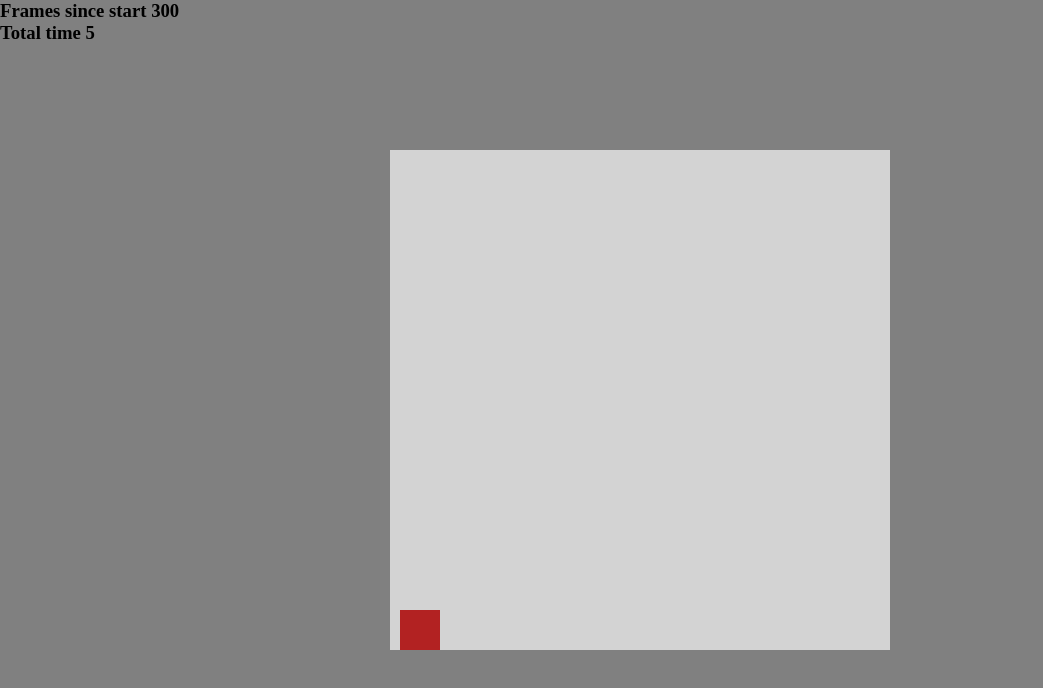
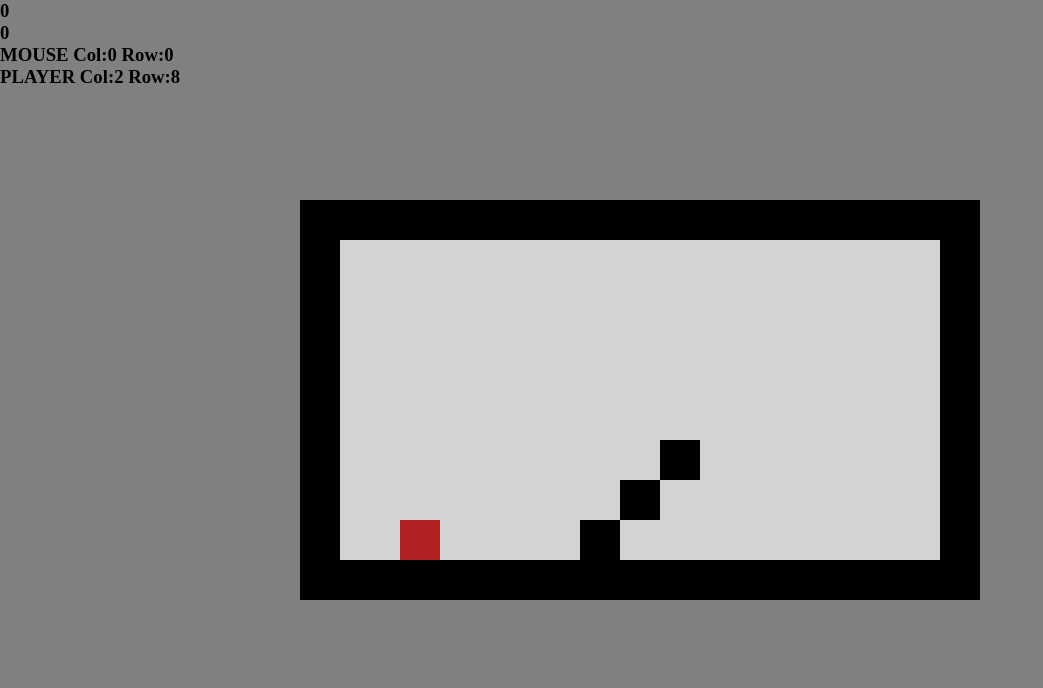
Before and after one commit to lkatkus/Personal-JS-7-Platformer, a plain HTML site: page index.html in a window 1280 px wide. Shown: the whole page, without its empty margins (0-1043 px from the left). Drawn offline with Linux system fonts and the light colour scheme.

Commit message:
Basic collisions

```diff
--- a/index.html
+++ b/index.html
@@ -16,6 +16,14 @@
             <div class="infoContainer">
                 <h3 id="currentFrame">0</h3>
                 <h3 id="currentTime">0</h3>
+                <h3>
+                    MOUSE Col:<span id="mouseCol">0</span>
+                    Row:<span id="mouseRow">0</span>
+                </h3>
+                <h3>
+                    PLAYER Col:<span id="playerCol">0</span>
+                    Row:<span id="playerRow">0</span>
+                </h3>
             </div>
 
             <canvas id="canvas"></canvas>
--- a/js/script.js
+++ b/js/script.js
@@ -15,9 +15,39 @@ function init(){
     const FPS = 60;
     var currentFrame = 0;
 
+    // WORLD SIZE PARAMETERS
+    const TILE_SIZE = 40;
+    const WORLD_COLS = 17;
+    const WORLD_ROWS = 10;
+
     // CANVAS SETUP
-    canvas.width = 500;
-    canvas.height = 500;
+    canvas.width = TILE_SIZE * WORLD_COLS;
+    canvas.height = TILE_SIZE * WORLD_ROWS;
+
+    // LEVEL LAYOUT
+    var levelLayout = [
+        [1, 1, 1, 1, 1, 1, 1, 1, 1, 1, 1, 1, 1, 1, 1, 1, 1],
+        [1, 0, 0, 0, 0, 0, 0, 0, 0, 0, 0, 0, 0, 0, 0, 0, 1],
+        [1, 0, 0, 0, 0, 0, 0, 0, 0, 0, 0, 0, 0, 0, 0, 0, 1],
+        [1, 0, 0, 0, 0, 0, 0, 0, 0, 0, 0, 0, 0, 0, 0, 0, 1],
+        [1, 0, 0, 0, 0, 0, 0, 0, 0, 0, 0, 0, 0, 0, 0, 0, 1],
+        [1, 0, 0, 0, 0, 0, 0, 0, 0, 0, 0, 0, 0, 0, 0, 0, 1],
+        [1, 0, 0, 0, 0, 0, 0, 0, 0, 1, 0, 0, 0, 0, 0, 0, 1],
+        [1, 0, 0, 0, 0, 0, 0, 0, 1, 0, 0, 0, 0, 0, 0, 0, 1],
+        [1, 0, 0, 0, 0, 0, 0, 1, 0, 0, 0, 0, 0, 0, 0, 0, 1],
+        [1, 1, 1, 1, 1, 1, 1, 1, 1, 1, 1, 1, 1, 1, 1, 1, 1]
+    ];
+
+    function makeWorld(){
+        ctx.fillStyle = "black";
+        for(let i = 0; i < levelLayout.length; i++){
+            for(let j = 0; j < levelLayout[i].length; j++){
+                if(levelLayout[i][j] == 1){
+                    ctx.fillRect(j*TILE_SIZE,i*TILE_SIZE,TILE_SIZE,TILE_SIZE);
+                }
+            }
+        }
+    }
 
     // INTERVAL HANDLING
     var myAnimationInterval;
@@ -28,16 +58,21 @@ function init(){
     // PLAYER OBJECT
     function PlayerObj(){
         // APPEARANCE
-        this.width = 40;
-        this.height = 40;
+        this.width = TILE_SIZE;
+        this.height = TILE_SIZE;
 
         // POSITION
-        this.x = 10;
-        this.y = canvas.height;
+        // ACTUAL COORDINATES
+        this.x = 100;
+        this.y = 200;
+
+        // GRID COORDINATES
+        this.playerCol;
+        this.playerRow;
 
         // MOVEMENT SPEED
-        this.speedX = 20;
-        this.speedY = 20;
+        this.speedX = 10;
+        this.speedY = 10;
         this.jumpHeight = 200;
 
         // LEFT - RIGHT
@@ -46,8 +81,8 @@ function init(){
 
         // JUMPING
         this.jumping = false;
-        this.falling = false;
-        this.grounded = true;
+        this.falling = true;
+        this.grounded = false;
 
         this.playerImg = new Image();
     }
@@ -61,38 +96,78 @@ function init(){
 
     // PLAYER OBJECT - MOVEMENT FUNCTION
     PlayerObj.prototype.move = function(){
+
         // MOVING LEFT
         if(this.left){
-            if(this.x < 0){
-                this.x = 0;
+            if(levelLayout[this.playerRow][this.playerCol] == 1){
+                this.x = this.x;
             }else{
                 this.x -= this.speedX;
+
+                // CHECK BOTTOM
+                if(!this.jumping){
+                    if(levelLayout[this.playerRow+1][this.playerCol] == 1){
+                        this.falling = false;
+                    }else{
+                        this.falling = true;
+                    }
+                }
             }
+
         // MOVING RIGHT
         }else if(this.right){
-            if(this.x + this.width > canvas.width){
-                this.x = canvas.width - this.width;
+
+            if(levelLayout[this.playerRow][this.playerCol+1] == 1){
+                this.x = this.x;
             }else{
                 this.x += this.speedX;
+                // CHECK BOTTOM
+                if(!this.jumping){
+                    if(levelLayout[this.playerRow][this.playerCol] == 1){
+                        this.falling = false;
+                    }else{
+                        this.falling = true;
+                    }
+                }
             }
+
         }
 
         // FOR JUMPING
-        if(this.jumping){
+        if(this.jumping && !this.grounded){
             if(playerCurrentY - this.jumpHeight <= this.y && this.jumping && !this.falling){
                 this.y -= this.speedY;
                 // CHECK WHEN MAX JUMP HEIGHT IS REACHED
                 if(playerCurrentY - this.jumpHeight == this.y){
                     this.falling = true;
-                }
-            }else{
-                this.y += this.speedY;
-                if(canvas.height == this.y){
                     this.jumping = false;
-                    this.falling = false;
                 }
             }
         }
+
+        if(this.falling){
+            if(levelLayout[this.playerRow+1][this.playerCol] == 1){
+                this.jumping = false;
+                this.falling = false;
+                this.grounded = true;
+                this.y = this.y;
+                console.log('grounded');
+                console.log('jumping ' + player.jumping);
+                console.log('falling ' + player.falling);
+                console.log('falling ' + player.grounded);
+            }else{
+                this.y += this.speedY;
+            }
+        }
+    }
+
+    // PLAYER OBJECT - CHECK CURRENT POSITION
+    PlayerObj.prototype.checkPosition = function (){
+        this.playerCol = Math.floor(this.x / TILE_SIZE);
+        this.playerRow = Math.floor((this.y - TILE_SIZE) / TILE_SIZE);
+
+        document.getElementById('playerCol').innerHTML = this.playerCol;
+        document.getElementById('playerRow').innerHTML = this.playerRow;
     }
 
     // PLAYER OBJECT - DRAW
@@ -103,12 +178,12 @@ function init(){
 
     // PLAYER OBJECT - !!! UPDATE FUNCTION !!!
     PlayerObj.prototype.update = function(){
+        player.checkPosition();
         player.move();
         player.draw();
     }
 
     player = new PlayerObj();
-
     player.make();
 
     function animate(){
@@ -118,12 +193,14 @@ function init(){
             },
         1000/FPS);
 
-        // TIME UTILITIES
-        currentFrame++;
-        frameIndicator.innerHTML = 'Frames since start ' + currentFrame;
-        timeIndicator.innerHTML = 'Total time ' + Math.floor(currentFrame / FPS);
+        // // TIME UTILITIES
+        // currentFrame++;
+        // frameIndicator.innerHTML = 'Frames since start ' + currentFrame;
+        // timeIndicator.innerHTML = 'Total time ' + Math.floor(currentFrame / FPS);
 
         player.update();
+        makeWorld();
+
     }
 
     // PLAYER CONTROLS
@@ -141,14 +218,17 @@ function init(){
         }
 
         if(event.key == 'ArrowUp'){
-            if(!player.jumping){
+            console.log('jumping ' + player.jumping);
+            console.log('falling ' + player.falling);
+            console.log('falling ' + player.grounded);
+
+            if(!player.jumping && player.grounded){
+                console.log('JUMPING');
                 playerCurrentY = player.y;
                 player.jumping = true;
                 player.grounded = false;
                 player.move();
                 player.draw();
-            }else{
-                console.log('already jumping');
             }
         }
 
@@ -172,6 +252,24 @@ function init(){
 
     });
 
+
+    // UTILITIES
+    // MOUSE INFORMATION
+    canvas.addEventListener('mousemove', function(event){
+        // CURRENT MOUSE POSITION ON CANVAS
+        let mouseX = event.clientX - this.offsetLeft;
+        let mouseY = event.clientY - this.offsetTop;
+
+        // CURRENT MOUSE POSITION ON GRID LAYOUT
+        let mouseCol = Math.floor(mouseX / TILE_SIZE);
+        let mouseRow = Math.floor(mouseY / TILE_SIZE);
+
+        document.getElementById('mouseCol').innerHTML = mouseCol;
+        document.getElementById('mouseRow').innerHTML = mouseRow;
+    })
+
     animate();
 
+
+
 }
```
